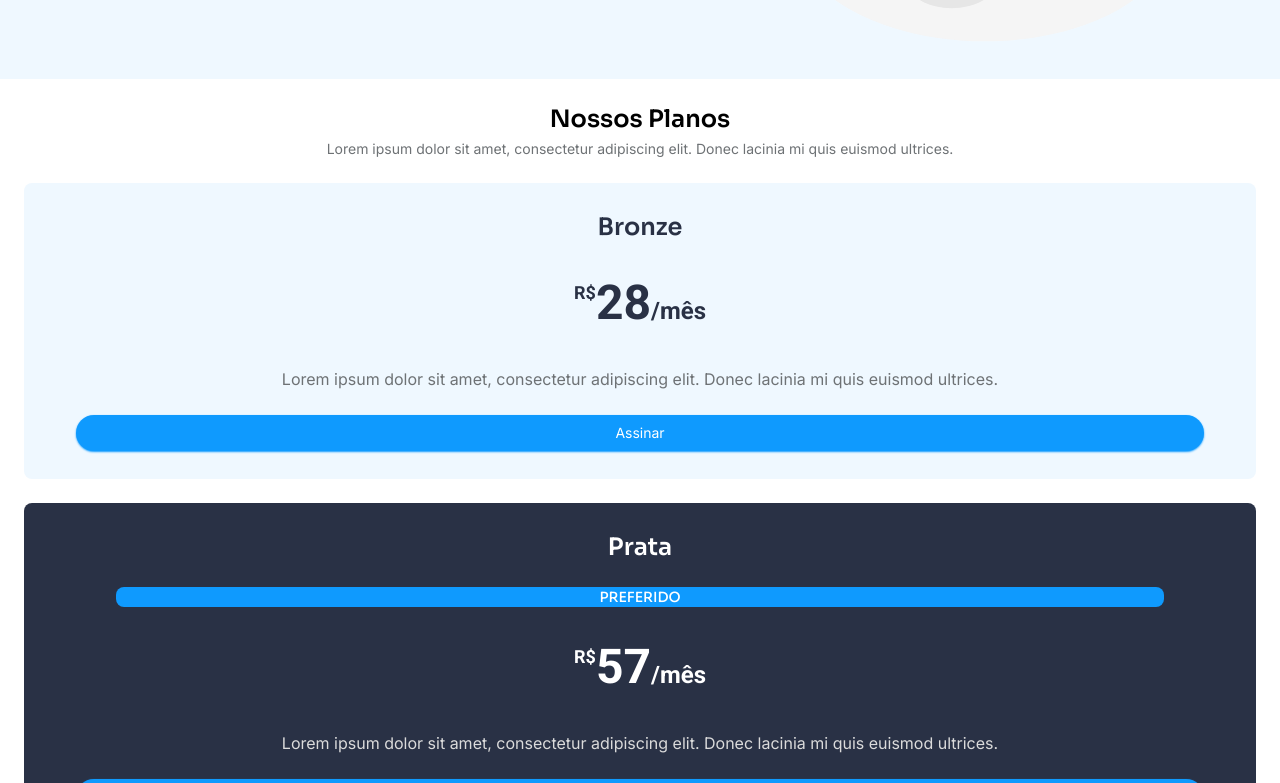
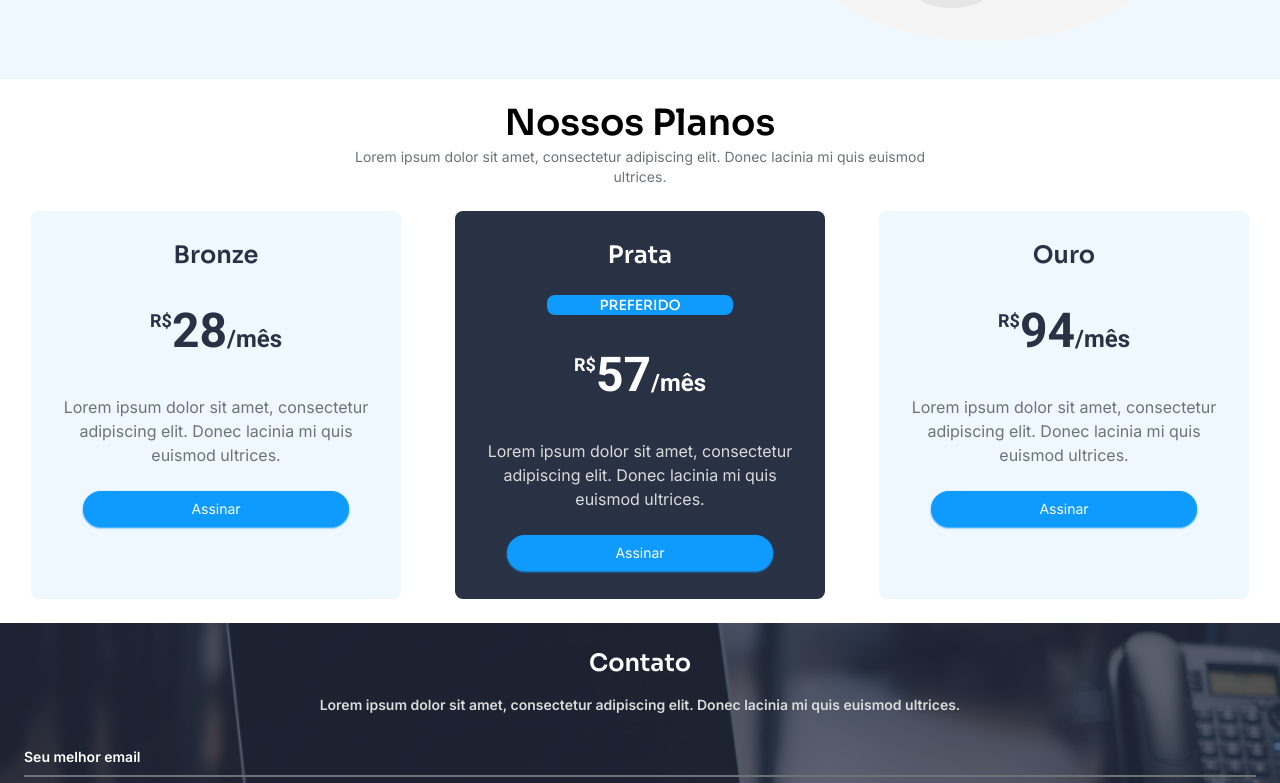
Before and after one commit to pcvp/Rachi, a React (Vite) app: page / in a window 1280 px wide. Shown: the part 1497-2280 px from the top of the page. Built offline with nearby package versions, Linux system fonts and the light colour scheme.

Commit message:
Versão desktop - Nossos planos

```diff
--- a/src/sections/NossosPlanosSection.tsx
+++ b/src/sections/NossosPlanosSection.tsx
@@ -7,13 +7,17 @@ import { Card } from "../components/Card";
 export default function NossosPlanosSection() {
   return (
     <section className="bg-white font-sora  p-6 w-full flex flex-col text-center">
-      <span className="font-semibold text-2xl">Nossos Planos</span>
-      <span className="text-sm font-inter mt-1 text-gray-200">
+      <span className="font-semibold text-2xl md:text-4xl">Nossos Planos</span>
+      <span className="text-sm font-inter mt-1 text-gray-200 max-w-[570px] mx-auto">
         Lorem ipsum dolor sit amet, consectetur adipiscing elit. Donec lacinia
         mi quis euismod ultrices.
       </span>
 
-      <Card tipo="secundario" className="mt-6 flex flex-col">
+      <div className="flex flex-col md:flex-row md:gap-10 md:justify-center md:container md:mx-auto">
+        <Card
+          tipo="secundario"
+          className="mt-6 flex flex-col max-w-[370px] mx-auto"
+        >
           <span className="text-2xl font-semibold ">Bronze</span>
           <div className="flex justify-center mt-9 font-roboto">
             <span className="text-lg font-bold self-start">R$</span>
@@ -21,8 +25,8 @@ export default function NossosPlanosSection() {
             <span className="text-2xl font-bold self-end">/mês</span>
           </div>
           <span className="text-gray-200 font-inter text-md mt-10">
-          Lorem ipsum dolor sit amet, consectetur adipiscing elit. Donec lacinia
-          mi quis euismod ultrices.
+            Lorem ipsum dolor sit amet, consectetur adipiscing elit. Donec
+            lacinia mi quis euismod ultrices.
           </span>
           <Button
             texto="Assinar"
@@ -30,7 +34,10 @@ export default function NossosPlanosSection() {
           />
         </Card>
 
-      <Card tipo="primario" className="mt-6 flex flex-col">
+        <Card
+          tipo="primario"
+          className="mt-6 flex flex-col max-w-[370px] mx-auto"
+        >
           <span className="text-2xl font-semibold ">Prata</span>
           <span className="uppercase rounded-lg bg-blue-900 mx-16 text-sm mt-6">
             Preferido
@@ -41,8 +48,8 @@ export default function NossosPlanosSection() {
             <span className="text-2xl font-bold self-end">/mês</span>
           </div>
           <span className="text-gray-100 font-inter text-md mt-10">
-          Lorem ipsum dolor sit amet, consectetur adipiscing elit. Donec lacinia
-          mi quis euismod ultrices.
+            Lorem ipsum dolor sit amet, consectetur adipiscing elit. Donec
+            lacinia mi quis euismod ultrices.
           </span>
           <Button
             texto="Assinar"
@@ -50,7 +57,10 @@ export default function NossosPlanosSection() {
           />
         </Card>
 
-      <Card tipo="secundario" className="mt-6 flex flex-col">
+        <Card
+          tipo="secundario"
+          className="mt-6 flex flex-col max-w-[370px] mx-auto"
+        >
           <span className="text-2xl font-semibold ">Ouro</span>
           <div className="flex justify-center mt-9 font-roboto">
             <span className="text-lg font-bold self-start">R$</span>
@@ -58,14 +68,15 @@ export default function NossosPlanosSection() {
             <span className="text-2xl font-bold self-end">/mês</span>
           </div>
           <span className="text-gray-200 font-inter text-md mt-10">
-          Lorem ipsum dolor sit amet, consectetur adipiscing elit. Donec lacinia
-          mi quis euismod ultrices.
+            Lorem ipsum dolor sit amet, consectetur adipiscing elit. Donec
+            lacinia mi quis euismod ultrices.
           </span>
           <Button
             texto="Assinar"
             className="mt-6 shadow-sm shadow-blue-900 mx-6"
           />
         </Card>
+      </div>
     </section>
   );
 }
```
Lines whose indentation alone changed are shown as unchanged.
